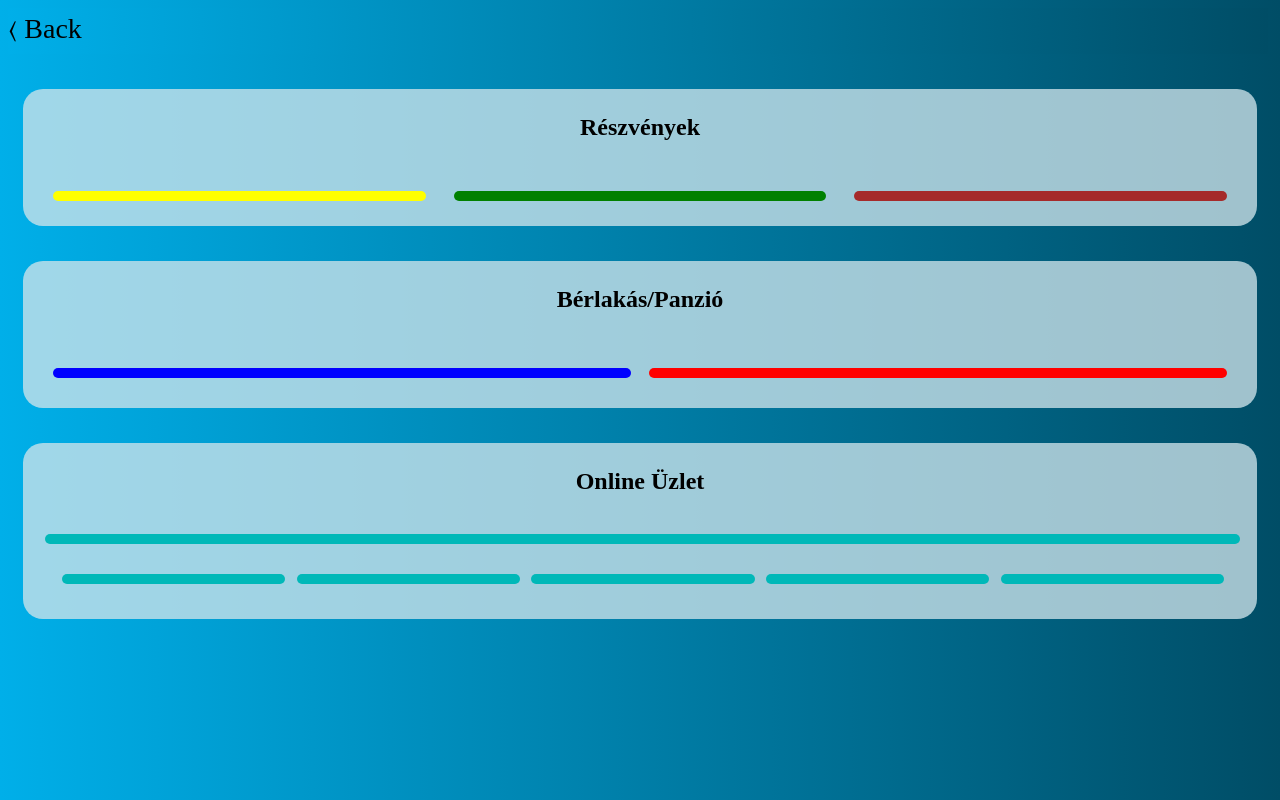
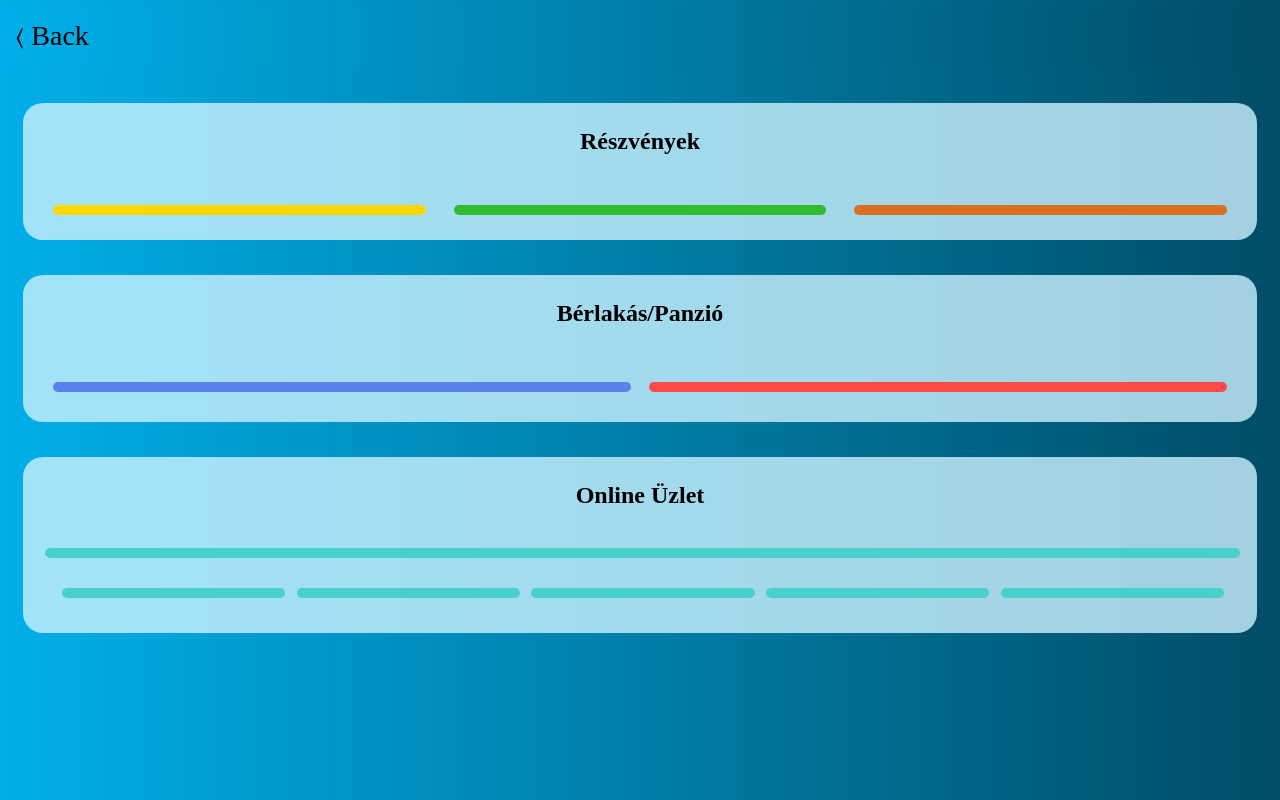
Before and after one commit to dvd2001/MyFirstMillion, an Angular app: page /game in a window 1280 px wide. Built offline with nearby package versions, Linux system fonts and the light colour scheme.

Commit message:
adding game page colors to the global variables

```diff
--- a/src/app/components/game-page/game-page.css
+++ b/src/app/components/game-page/game-page.css
@@ -6,7 +6,7 @@ div {
 
 section {
     scroll-margin-top: 40px;
-    background-color: #d0e4ebc5;
+    background-color: var(--bg-form);
     justify-items: center;
     padding: 0px;
     border-radius: 20px;
@@ -16,6 +16,7 @@ section {
 }
 
 h1 {
+    color: var(--form);
     height: fit-content;
     width: fit-content;
 }
@@ -32,22 +33,22 @@ h1 {
 
 .stock {
     width: 30%;
-    border-color: #00000088;
+    border-color: var(--border-form);
     border-radius: 20px;
     margin: 10px;
 }
 
 .accomodation {
     width: 100%;
-    border-color: #00000088;
+    border-color: var(--border-form);
     border-radius: 20px;
     margin: 10px;
 }
 
 .online {
-    background-color: #00b8b8;
+    background-color: var(--bg-online);
     width: 100%;
-    border-color: #00000088;
+    border-color: var(--border-form);
     border-radius: 20px;
     margin-top: 10px;
 }
@@ -67,8 +68,8 @@ h1 {
 }
 
 .bgOnlineList {
-    margin-top: -10px;
-    background-color: #00b8b873;
+    margin-top: -7px;
+    background-color: var(--bg-list-online);
     width: 98%;
     border-radius: 20px;
     padding-top: 10px;
@@ -94,36 +95,36 @@ h1 {
 }
 
 #gold {
-    background-color: yellow;
+    background-color: var(--bg-gold);
 }
 
 #mine {
-    background-color: green;
+    background-color: var(--bg-mine);
 }
 
 #chocolate {
-    background-color: brown;
+    background-color: var(--bg-chocolate);
 }
 
 #flat {
-    background-color: blue;
+    background-color: var(--bg-flat);
 }
 
 #flatList {
     margin-top: -15px;
-    background-color: #0000ff73;
+    background-color: var(--bg-list-flat);
     width: 99.5%;
     border-radius: 20px;
     padding-top: 10px;
 }
 
 #pansion {
-    background-color: red;
+    background-color: var(--bg-pansion);
 }
 
 #pansionList {
     margin-top: -15px;
-    background-color: #ff000073;
+    background-color: var(--bg-list-pansion);
     width: 99.5%;
     border-radius: 20px;
     padding-top: 10px;
@@ -143,7 +144,7 @@ h1 {
     height: fit-content;
     border: none;
     border-radius: 30px;
-    padding: 0px;
+    padding: 7px;
     margin-top: 5px;
 }
 
@@ -165,7 +166,7 @@ h1 {
 
     .cards {
         width: 98%;
-        border-color: #00000088;
+        border-color: var(--border-form);
         border-radius: 20px;
         margin: 10px
     }
--- a/src/styles.css
+++ b/src/styles.css
@@ -16,12 +16,22 @@ body {
     --border-nav: #0000001f;
     --bg-form: #ccf2ffcc;
     --border-form: #00000033;
+    --form: black;
     --bg-input: #0099cc;
     --input: black;
     --bg-ds-primary: #64016433;
     --bg-ds-secondary: darkblue;
     --bg-option: #0099ccaa;
     --bg-back-hover: #ffffff55;
+    --bg-gold: gold;
+    --bg-mine: #30bb30;
+    --bg-chocolate: #da6e21;
+    --bg-flat: #5c80ec;
+    --bg-list-flat: #5c80ec73;
+    --bg-pansion: #ff4a4a;
+    --bg-list-pansion: #ff4a4a73;
+    --bg-online: mediumturquoise;
+    --bg-list-online: #48d1cd73;
 }
 
 [data-theme="dark"] {
@@ -41,4 +51,13 @@ body {
     --bg-ds-secondary: lightblue;
     --bg-option: #00008baa;
     --bg-back-hover: #ffffff33;
+    --bg-gold: #a87b09;
+    --bg-mine: darkgreen;
+    --bg-chocolate: saddlebrown;
+    --bg-flat: darkblue;
+    --bg-list-flat: #00008b80;
+    --bg-pansion: darkred;
+    --bg-list-pansion: #8b000073;
+    --bg-online: darkcyan;
+    --bg-list-online: #008b8b73;
 }
```
